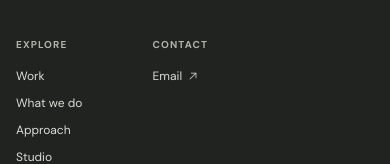
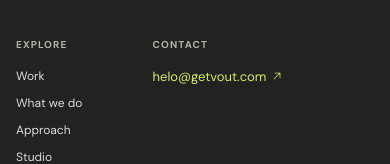
Before and after one commit to RishavK1/getvout, a React (Vite) app: page / in a window 390 px wide. Shown: the part 6923-7087 px from the top of the page. Built offline with nearby package versions, Linux system fonts and the light colour scheme.

Commit message:
Show contact email in footer

```diff
--- a/src/App.jsx
+++ b/src/App.jsx
@@ -538,7 +538,7 @@ export function App() {
           </div>
           <div className="footer-links">
             <div><p className="eyebrow">Explore</p><a href="#work">Work</a><a href="#services">What we do</a><a href="#approach">Approach</a><a href="#about">Studio</a></div>
-            <div><p className="eyebrow">Contact</p><a href="mailto:helo@getvout.com">Email <ArrowUpRight aria-hidden="true" /></a></div>
+            <div><p className="eyebrow">Contact</p><a className="footer-email" href="mailto:helo@getvout.com">helo@getvout.com <ArrowUpRight aria-hidden="true" /></a></div>
           </div>
         </div>
         <div className="footer-bottom section-shell"><span>© {new Date().getFullYear()} getvout.com</span><span>Independent by nature. Connected everywhere.</span><a href="#top">Back to top <ArrowUpRight aria-hidden="true" /></a></div>
--- a/src/styles.css
+++ b/src/styles.css
@@ -266,6 +266,7 @@ img { display: block; max-width: 100%; }
 .footer-links > div { display: flex; flex-direction: column; align-items: start; gap: 11px; }
 .footer-links .eyebrow { margin-bottom: 4px; color: #b0b4aa; font-size: 10px; }
 .footer-links a { display: inline-flex; align-items: center; gap: 5px; color: #dbddd7; text-decoration: none; font-size: 12px; }
+.footer-links a.footer-email { color: var(--lime); font-size: 16px; white-space: nowrap; }
 .footer-links a:hover { color: var(--lime); }
 .footer-links a svg { font-size: 12px; }
 .footer-bottom { min-height: 55px; display: flex; align-items: center; justify-content: space-between; gap: 20px; border-top: 1px solid #454942; color: #b0b4aa; font-size: 10px; }
@@ -371,6 +372,7 @@ img { display: block; max-width: 100%; }
   .contact-orbit svg { font-size: 9px; }
   .footer-main { min-height: unset; padding-block: 34px; display: block; }
   .footer-links { gap: clamp(50px, 18vw, 120px); margin-top: 35px; }
+  .footer-links a.footer-email { font-size: 14px; }
   .footer-bottom { min-height: 65px; flex-wrap: wrap; justify-content: space-between; gap: 8px 15px; padding-block: 13px; font-size: 9px; }
   .footer-bottom > span:nth-child(2) { order: 3; flex-basis: 100%; }
 }
@@ -382,6 +384,7 @@ img { display: block; max-width: 100%; }
   .hero-capabilities { gap: 7px; font-size: 9px; }
   .project-meta { display: block; }
   .project-link { margin-top: 12px; }
+  .footer-links a.footer-email { font-size: 13px; }
   .contact-orbit { top: 81px; }
 }
 
```
